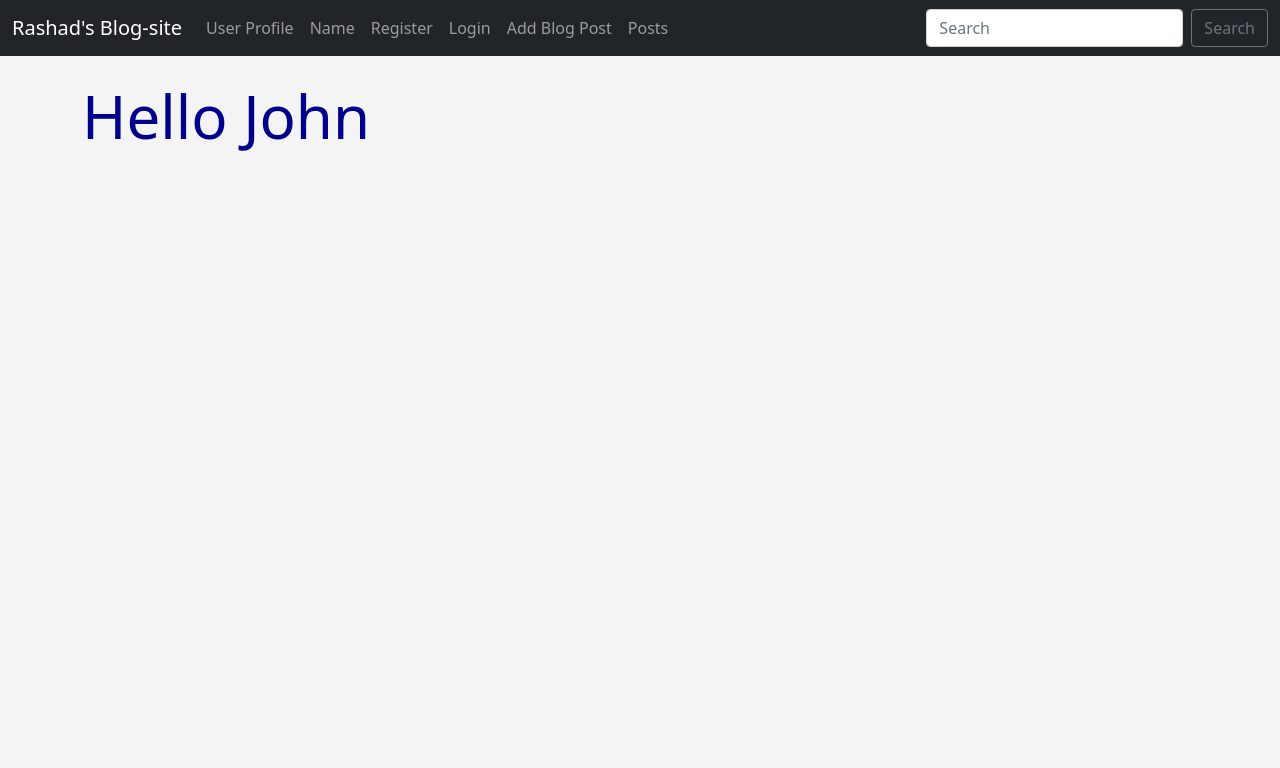
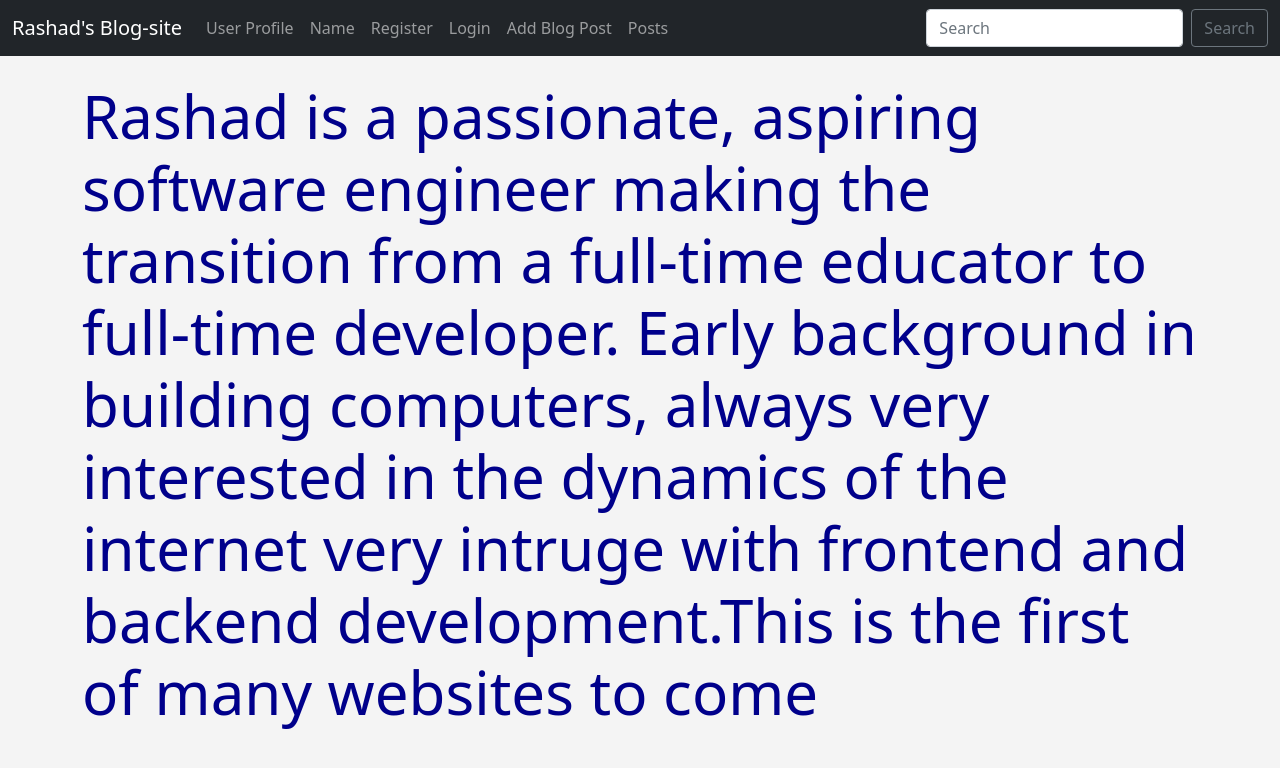
Before and after one commit to RashadGoddard/Pyblog, a Flask app: page /user/John in a window 1280 px wide. Shown: the top 768 px of the page. Run offline with Flask 2, Linux system fonts and the light colour scheme; some libraries are stand-ins or nearby versions.

Commit message:
page fix

```diff
--- a/templates/name.html
+++ b/templates/name.html
@@ -13,14 +13,14 @@
 {% endfor %}
 
 
-<!-- {% if name %}
+ {% if name %}
 	<h1>Hello {{ name }}!!</h1>
 	<br/>
 	<img src="{{ url_for('static', filename='images/NorthPeak.png')}}" width=1100>
 	<br/><br/>
 	<p id="demo">This is stuff...</p>
 
-<script src="{{ url_for('static', filename='js/myfile.js')}}"></script> -->
+<script src="{{ url_for('static', filename='js/myfile.js')}}"></script>
 
 
 {% else %}
--- a/templates/user.html
+++ b/templates/user.html
@@ -2,6 +2,6 @@
 
 {% block content %}
 
-	<h1>Hello {{ user_name|title }}</h1>
+	<h1>Rashad is a passionate, aspiring software engineer making the transition from a full-time educator to full-time developer. Early background in building computers, always very interested in the dynamics of the internet very intruge with frontend and backend development.This is the first of many websites to come </h1>
 
 {% endblock %}
```
